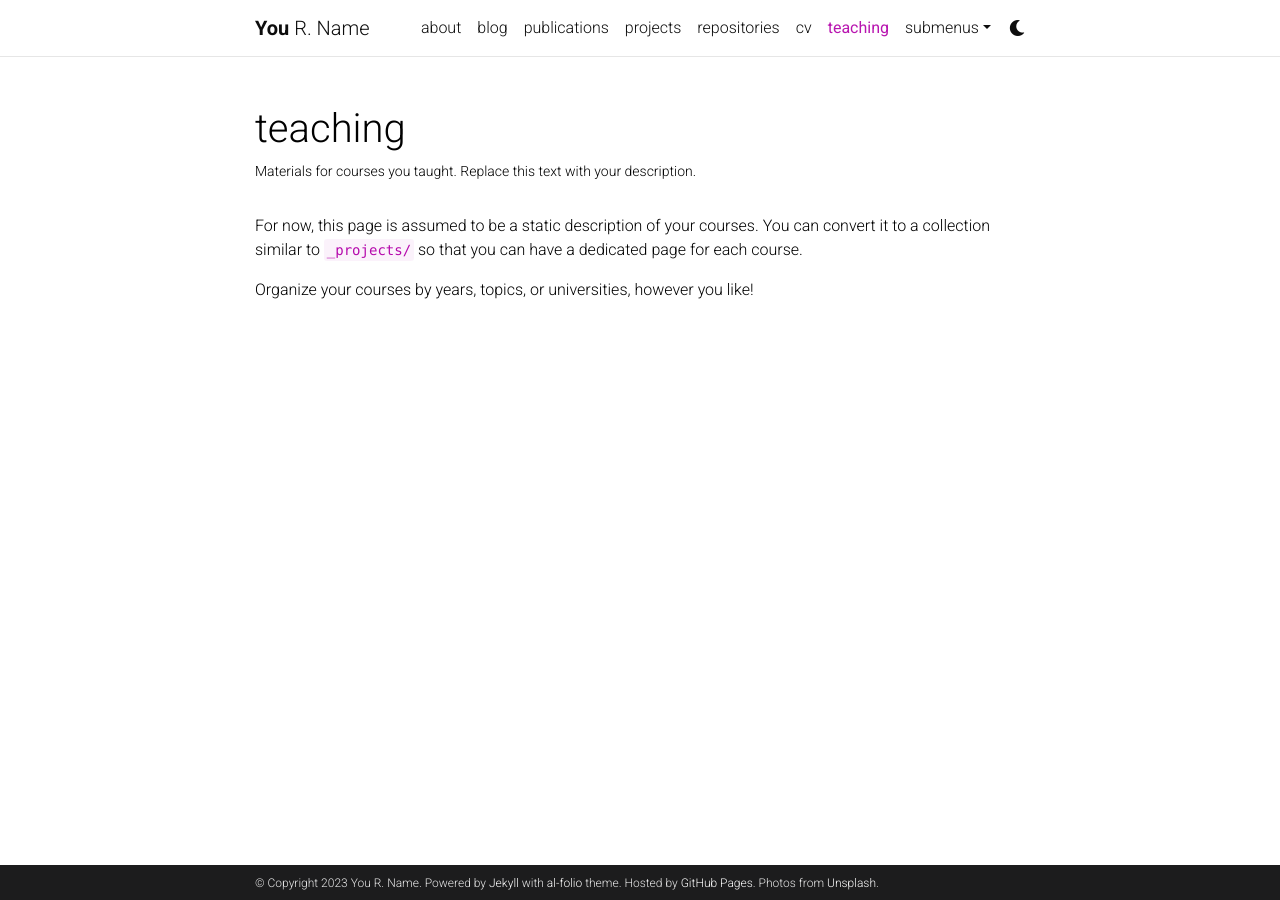
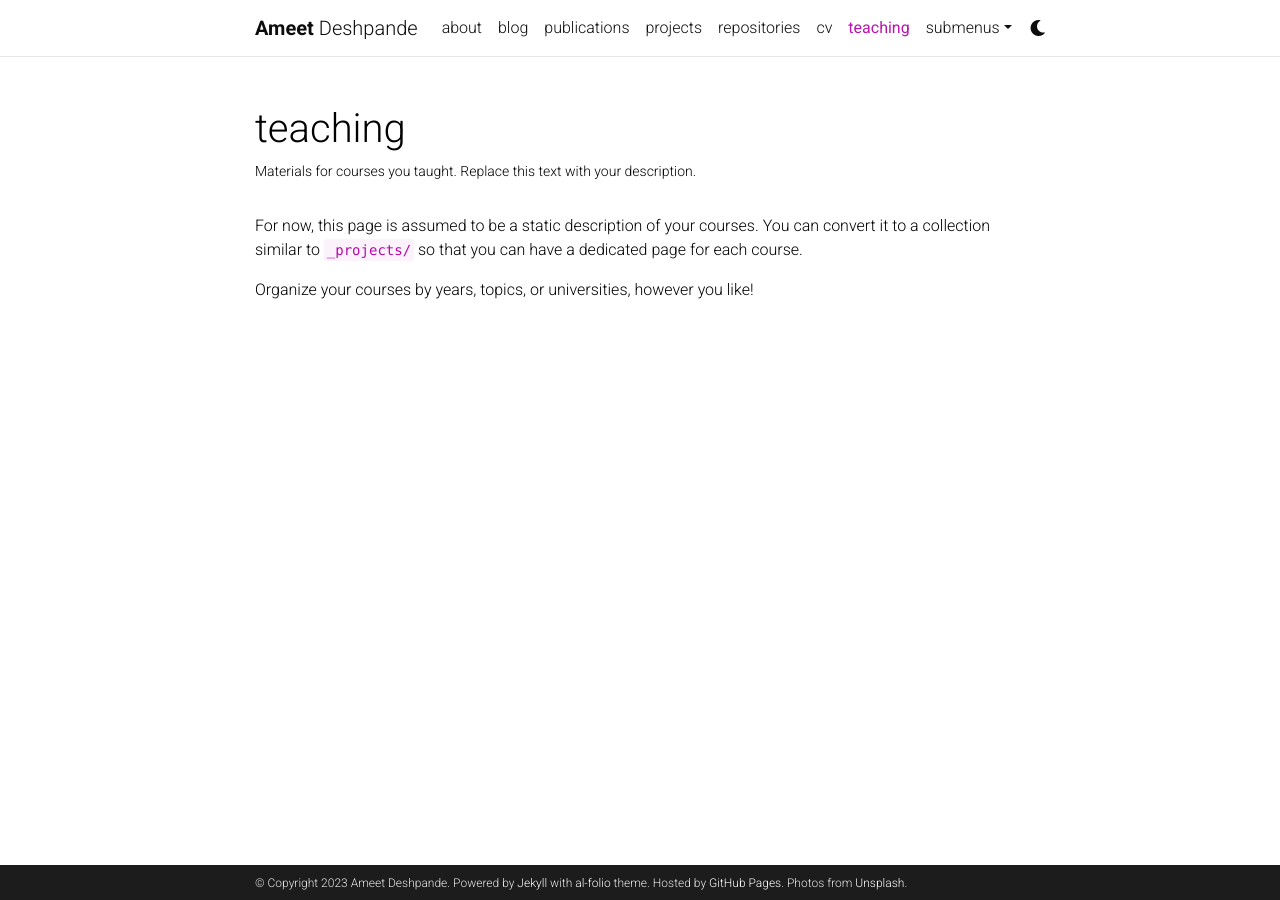
Before and after one commit to ameet-1997/ameet-1997.github.io, a Jekyll site: the page built from _pages/teaching.md, in a window 1280 px wide. Built offline with Jekyll 4.4.1, drawn with Linux system fonts in a browser that asks for light colours; comment, search, counter and statistics services are not loaded; a style sheet for code colours, icons or effects is not loaded.

Commit message:
Update _config.yml

```diff
--- a/_config.yml
+++ b/_config.yml
@@ -3,9 +3,9 @@
 # -----------------------------------------------------------------------------
 
 title: blank # the website title (if blank, full name will be used instead)
-first_name: You
-middle_name: R.
-last_name: Name
+first_name: Ameet
+middle_name:
+last_name: Deshpande
 email: you@example.com
 description: > # the ">" symbol means to ignore newlines until "footer_text:"
   A simple, whitespace theme for academics. Based on [*folio](https://github.com/bogoli/-folio) design.
```
